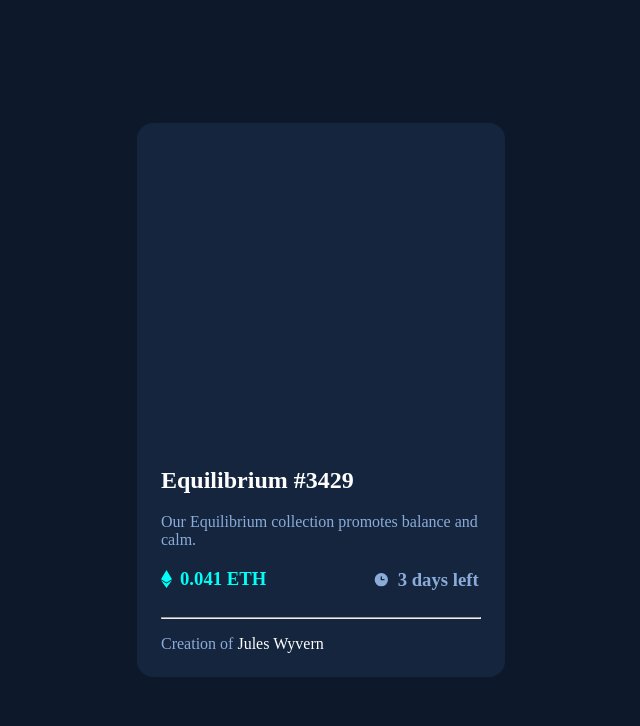
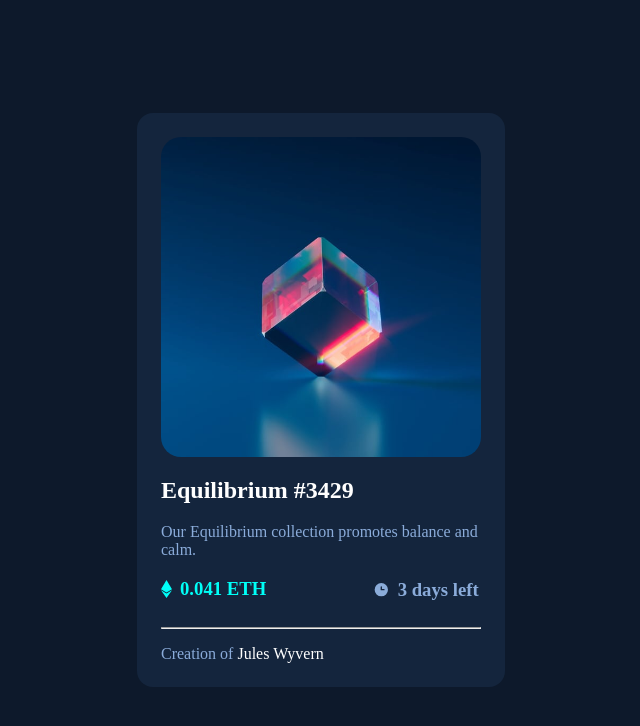
Before and after one commit to YousefWael-code/nft-preview-card-component-main, a plain HTML site: page index.html in a window 1280 px wide. Shown: the whole page, without its empty margins (319-959 px from the left). Drawn offline with Linux system fonts and the light colour scheme.

Commit message:
Add files via upload

```diff
--- a/style.css
+++ b/style.css
@@ -73,11 +73,11 @@ hr {
 .eyeimage {
   width: 100%;
   aspect-ratio: 1 / 1;
-  max-width: 300px;
+  max-width: 400px;
   border-radius: 20px;
   overflow: hidden;
 
-  background-image: url('./images/image-equilibrium.jpg');
+  background-image: url('image-equilibrium.jpg');
   background-size: cover;
   background-position: center;
   background-blend-mode: normal;
```
